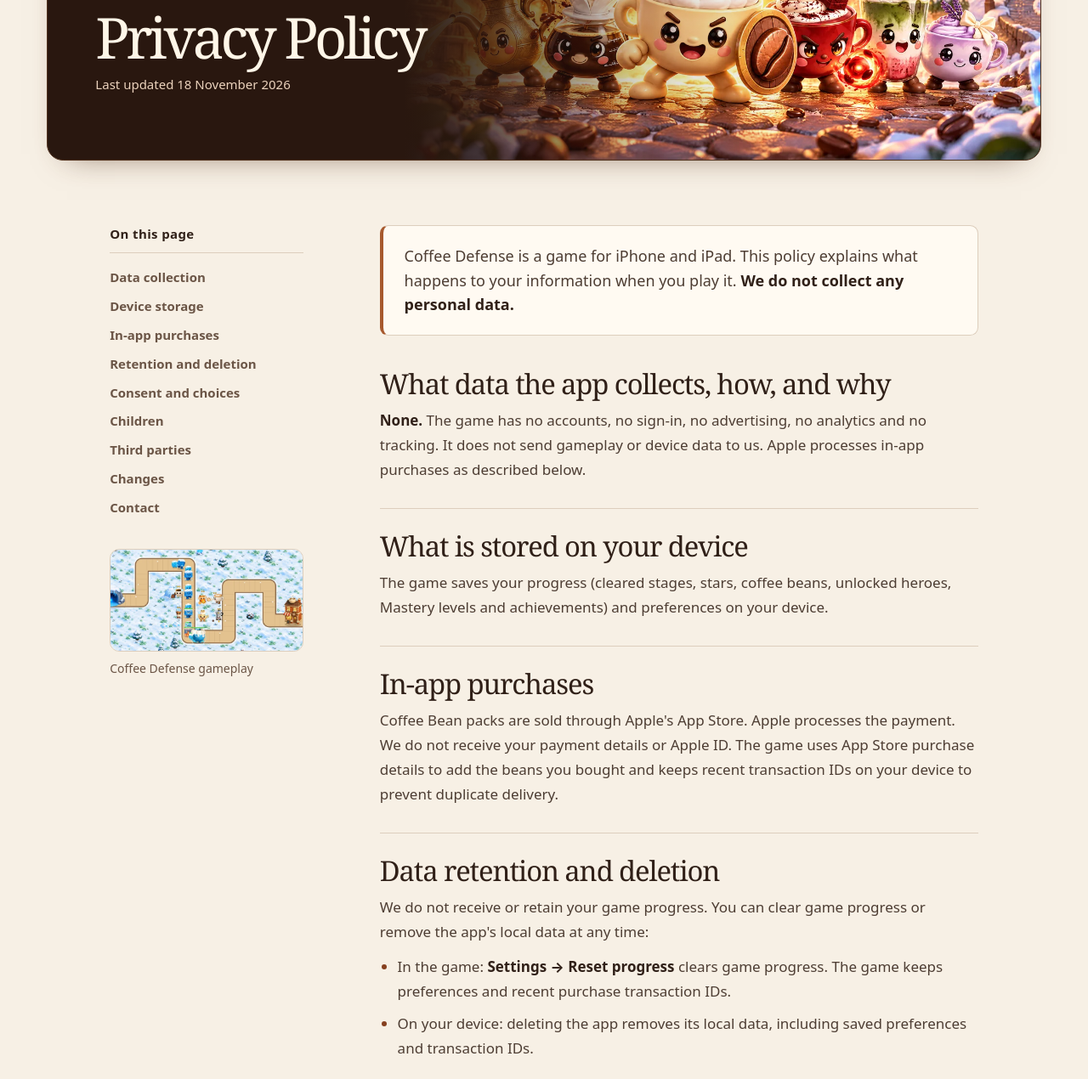
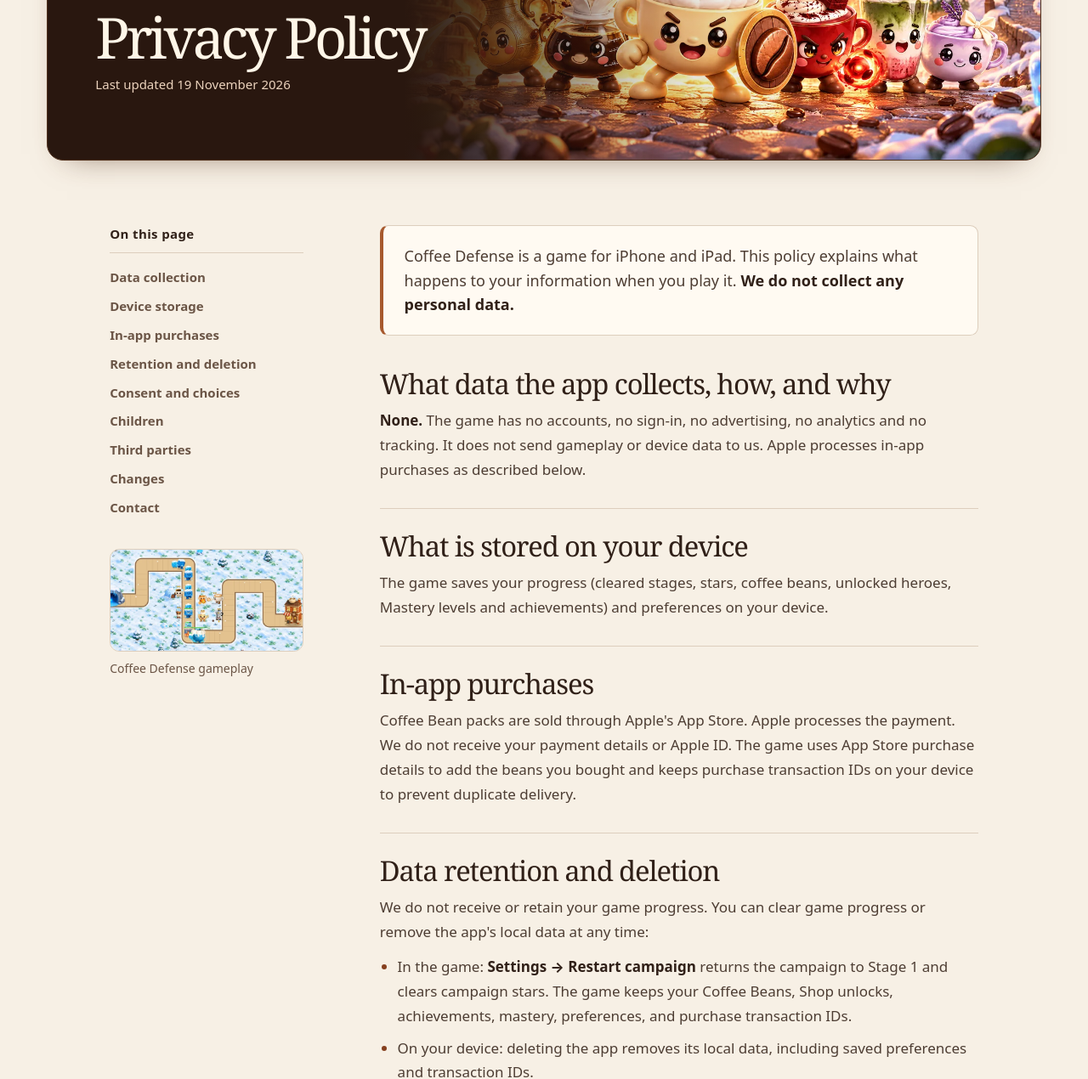
Before and after one commit to FlybrewX/coffee-defense-privacy, a plain HTML site: page index.html in a window 1280 px wide. Shown: the part 275-1545 px from the top of the page at 85% size. Drawn offline with Linux system fonts and the light colour scheme.

Commit message:
Update Coffee Defense purchase and support information

```diff
--- a/index.html
+++ b/index.html
@@ -277,7 +277,7 @@
       <div class="hero-copy">
         <img class="hero-logo" src="coffee-defense-logo.webp" width="540" height="289" alt="Coffee Defense game logo">
         <h1>Privacy Policy</h1>
-        <p class="date">Last updated <time datetime="2026-11-18">18 November 2026</time></p>
+        <p class="date">Last updated <time datetime="2026-11-19">19 November 2026</time></p>
       </div>
       <figure class="hero-art">
         <img src="coffee-defense-cover.webp" width="1560" height="669" fetchpriority="high" alt="Coffee Defense characters gathering outside the café in a snowy village">
@@ -315,14 +315,14 @@
 
         <section id="purchases">
           <h2>In-app purchases</h2>
-          <p>Coffee Bean packs are sold through Apple's App Store. Apple processes the payment. We do not receive your payment details or Apple ID. The game uses App Store purchase details to add the beans you bought and keeps recent transaction IDs on your device to prevent duplicate delivery.</p>
+          <p>Coffee Bean packs are sold through Apple's App Store. Apple processes the payment. We do not receive your payment details or Apple ID. The game uses App Store purchase details to add the beans you bought and keeps purchase transaction IDs on your device to prevent duplicate delivery.</p>
         </section>
 
         <section id="retention">
           <h2>Data retention and deletion</h2>
           <p>We do not receive or retain your game progress. You can clear game progress or remove the app's local data at any time:</p>
           <ul>
-            <li>In the game: <strong>Settings → Reset progress</strong> clears game progress. The game keeps preferences and recent purchase transaction IDs.</li>
+            <li>In the game: <strong>Settings → Restart campaign</strong> returns the campaign to Stage 1 and clears campaign stars. The game keeps your Coffee Beans, Shop unlocks, achievements, mastery, preferences, and purchase transaction IDs.</li>
             <li>On your device: deleting the app removes its local data, including saved preferences and transaction IDs.</li>
           </ul>
         </section>
@@ -348,8 +348,8 @@
         </section>
 
         <section id="contact">
-          <h2>Contact</h2>
-          <p>Questions? Email <a href="mailto:flybrewx@gmail.com">flybrewx@gmail.com</a>.</p>
+          <h2>Help and support</h2>
+          <p>For help with gameplay, purchases, or privacy, email <a href="mailto:flybrewx@gmail.com">flybrewx@gmail.com</a>.</p>
         </section>
       </article>
 
```
